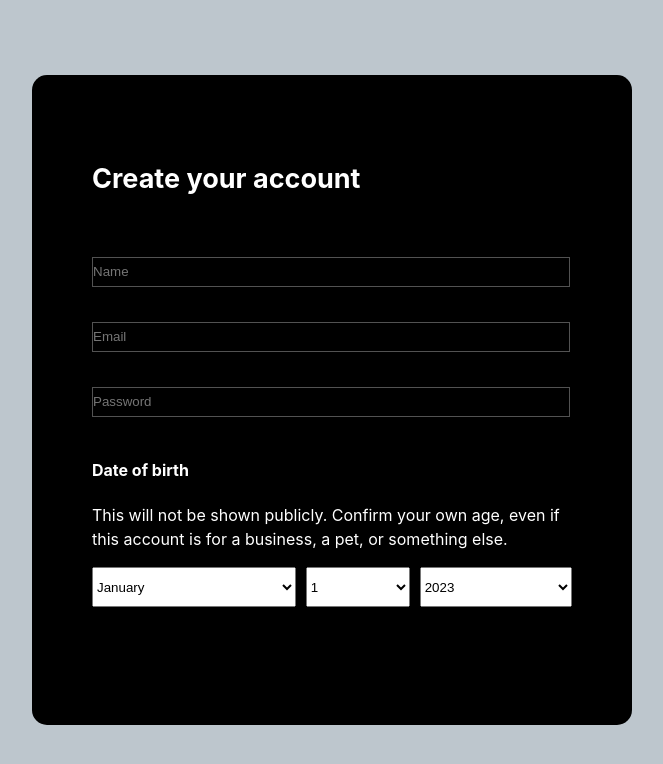
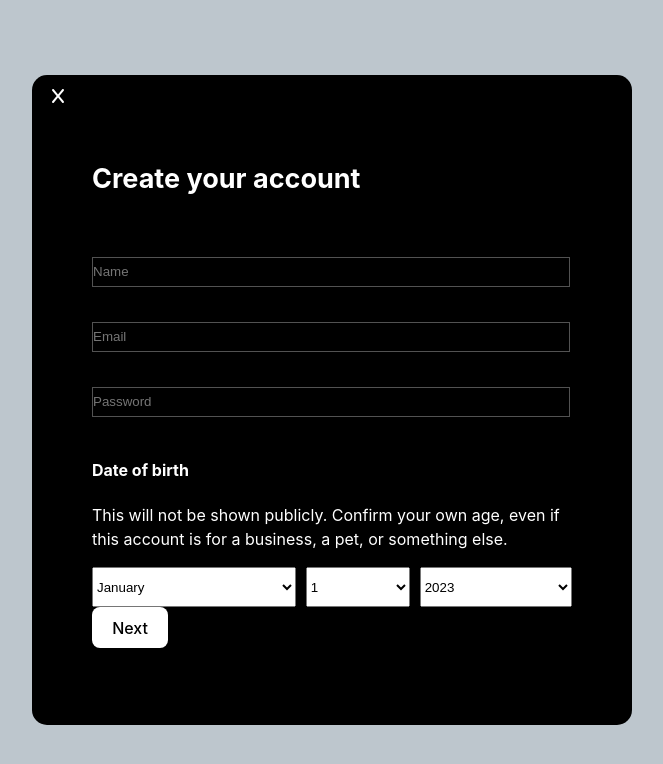
Before and after one commit to yousefkmail/Twitter-Frontend, a React (Vite) app: page / in a window 1280 px wide. Both pictures are taken after a click on the button "sign up". Shown: the top 764 px of the page, without its empty margins (308-971 px from the left). Built offline with nearby package versions, Linux system fonts and the light colour scheme; no server answers.

Commit message:
fix: change the colors problems in the login form

```diff
--- a/src/Pages/User/LoginPopup/LoginPopup.module.css
+++ b/src/Pages/User/LoginPopup/LoginPopup.module.css
@@ -24,6 +24,7 @@
   padding-block: 0;
   background-color: black;
   border-radius: 7px;
+  color: white;
   padding: 24px;
 }
 
--- a/src/Pages/User/LoginPopup/LoginPopup.tsx
+++ b/src/Pages/User/LoginPopup/LoginPopup.tsx
@@ -14,7 +14,7 @@ const LoginPopup = ({ CloseWindow }: LoginPopupProps) => {
     <div className={style["container"]}>
       <div className={style["inner-container"]}>
         <button style={{ borderRadius: "999px" }} onClick={CloseWindow}>
-          <FontAwesomeIcon icon={faX} />
+          <FontAwesomeIcon color="white" icon={faX} />
         </button>
         <div>
           <form
--- a/src/Pages/User/SignupPopup/SignupPopup.module.css
+++ b/src/Pages/User/SignupPopup/SignupPopup.module.css
@@ -25,6 +25,7 @@
   padding-inline: 0;
   padding-block: 0;
   background-color: black;
+  color: white;
 }
 
 @media (max-width: 600px) {
--- a/src/Pages/User/SignupPopup/SignupPopup.tsx
+++ b/src/Pages/User/SignupPopup/SignupPopup.tsx
@@ -46,7 +46,7 @@ const SingupPopup = ({ CloseWindow }: LoginPopupProps) => {
             <div>
               <div style={{ display: "flex" }}>
                 <button style={{ borderRadius: "999px" }} onClick={CloseWindow}>
-                  <FontAwesomeIcon icon={faX} />
+                  <FontAwesomeIcon color="white" icon={faX} />
                 </button>
               </div>
               <div style={{ padding: "0px min(80px, 10%)" }}>
@@ -141,8 +141,8 @@ const SingupPopup = ({ CloseWindow }: LoginPopupProps) => {
                         </select>
                       </div>
                     </div>
-                    <div style={{ flexGrow: "1" }}>
-                      <button>Next</button>
+                    <div style={{ flexGrow: "1"  }}>
+                      <button style={{backgroundColor:"white"}}>Next</button>
                     </div>
                   </form>
                 </div>
```
Also changed, not shown: 1 other file (tests, documents, lock files or other folders).
